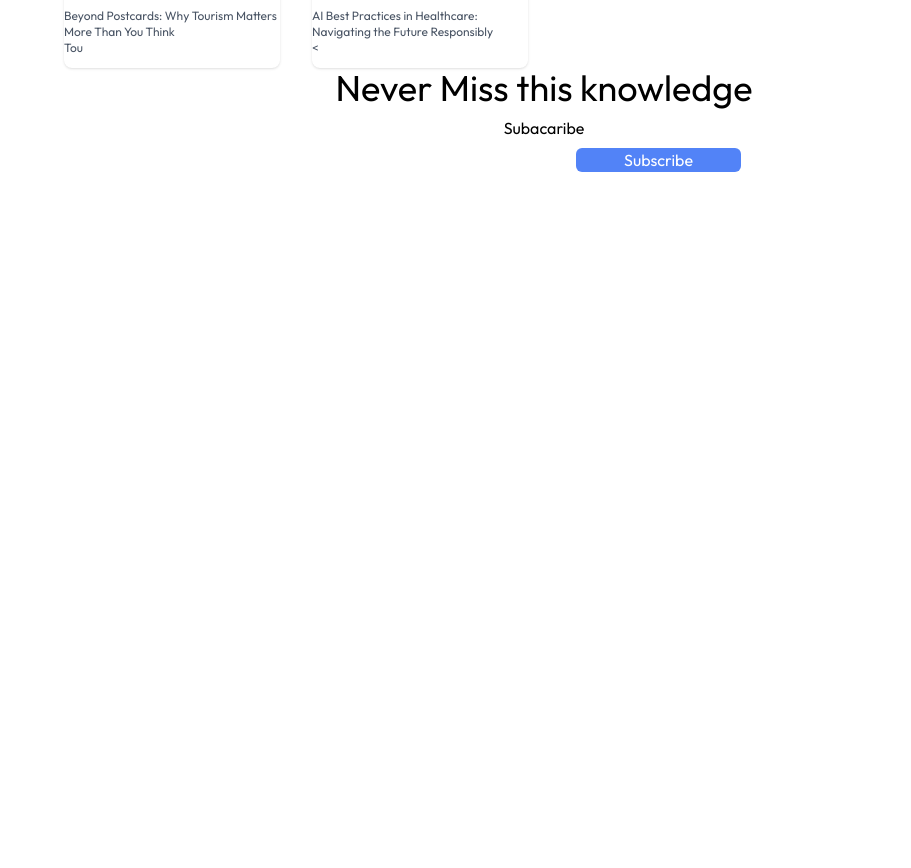
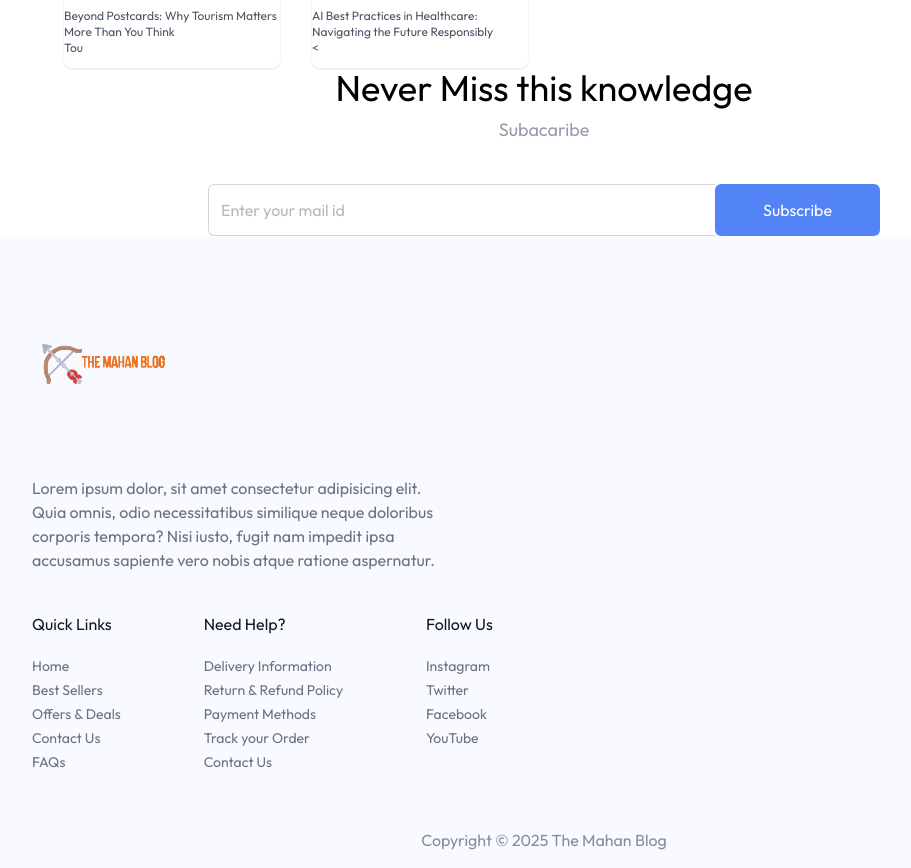
Before and after one commit to codewgagan/The-Mahan-Blog, a React (Vite) app: page / in a window 1280 px wide. Shown: the part 1485-2353 px from the top of the page, without its empty margins (96-1007 px from the left). Before the commit the page ends 1657 px from the top, so only its background shows below. Built offline with nearby package versions, Linux system fonts and the light colour scheme.

Commit message:
Created Home Page

```diff
--- /dev/null
+++ b/src/components/Footer.jsx
@@ -0,0 +1,51 @@
+import React from "react";
+import { assets, footer_data } from "../assets/assets.js";
+
+const Footer = () => {
+  let currentYear = new Date().getFullYear();
+
+  return (
+    <div className="px-6 md:px-16 lg:px-24 xl:px-32 bg-primary/3">
+      <div className="flex flex-col md:flexx-row items-start justify-between gap-10 py-10 border-gray-500/30 text-gray-500">
+        <div>
+          {/* first column */}
+          {/* logo */}
+          <img
+            src={assets.The_Mahan_Blog}
+            className="w-32 sm:w-44 cursor-pointer"
+            alt="logo"
+          />
+          <p className="max-w-[410px] mt-6">
+            Lorem ipsum dolor, sit amet consectetur adipisicing elit. Quia
+            omnis, odio necessitatibus similique neque doloribus corporis
+            tempora? Nisi iusto, fugit nam impedit ipsa accusamus sapiente vero
+            nobis atque ratione aspernatur.
+          </p>
+        </div>
+        <div className="flex flex-wrap justify-between w-full md:w-[45%] gap-5">
+          {/* second column */}
+          {footer_data.map((section, index) => (
+            <div key={index}>
+                <h3 className="font-semiblod text-base text-gray-900 md:mb-5">{section.title} </h3>
+              <ul className="text-sm space-y-1">
+                {section.links.map((link, i) => (
+                  <li key={i}>
+                    <a href="#" className="hover:underline transition">
+                      {link}
+                    </a>
+                  </li>
+                ))}
+              </ul>
+            </div>
+          ))}
+        </div>
+      </div>
+      <p className="py-4 text-center text-sm md:text-base text-gray-500/80">
+        {/* copyright msg */}
+        Copyright © {currentYear} The Mahan Blog
+      </p>
+    </div>
+  );
+};
+
+export default Footer;
--- a/src/components/NewsLetter.jsx
+++ b/src/components/NewsLetter.jsx
@@ -4,11 +4,11 @@ const NewsLetter = () => {
   return (
     <div className='flex flex-col items-center justify-center text-center space-y-2'>
       <h1 className='md:text-4xl text-2xl'>Never Miss this knowledge</h1>
-      <p>Subacaribe</p>
-      <form>
+      <p className='md:text-lg text-gray-500/70 pb-8'>Subacaribe</p>
+      <form className='flex items-center justify-between max-w-2xl w-full md:h-13 h-12'>
 
-        <input type="text" name="" id="" />
-        <button type='submit' className='md:px-12 px-8 h-full text-white bg-primary/80 hover:bg-primary transition-all cursor-pointer rounded-md'>Subscribe</button>
+        <input type="text" className='border border-gray-300 rounded-md h-full border-r-0 outline-none w-full rounded-r-none px-3 text-gray-500' placeholder='Enter your mail id' />
+        <button type='submit' className='md:px-12 px-8 h-full text-white bg-primary/80 hover:bg-primary transition-all cursor-pointer rounded-md rounded-1-none'>Subscribe</button>
       </form>
     </div>
   )
--- a/src/pages/Home.jsx
+++ b/src/pages/Home.jsx
@@ -1,18 +1,20 @@
-import React from 'react'
-import Navbar from '../components/Navbar'
-import Header from '../components/Header'
-import BlogList from '../components/BlogList'
-import NewsLetter from '../components/NewsLetter'
+import React from "react";
+import Navbar from "../components/Navbar";
+import Header from "../components/Header";
+import BlogList from "../components/BlogList";
+import NewsLetter from "../components/NewsLetter";
+import Footer from "../components/Footer";
 
 const Home = () => {
   return (
     <>
       <Navbar />
-      <Header/>
-      <BlogList/>
-      <NewsLetter/>
+      <Header />
+      <BlogList />
+      <NewsLetter />
+      <Footer />
     </>
-  )
-}
+  );
+};
 
-export default Home
+export default Home;
```
